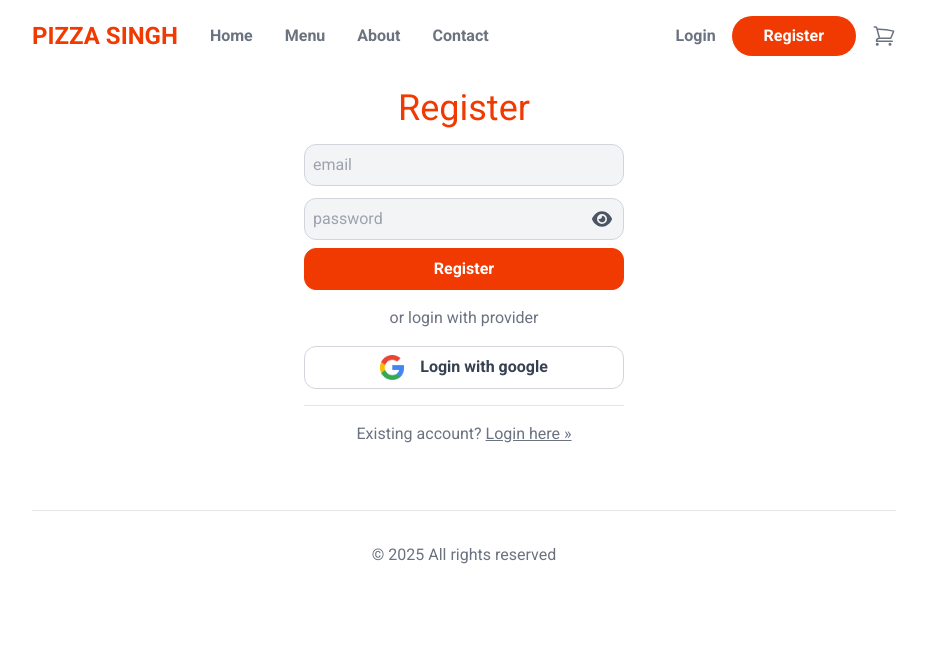
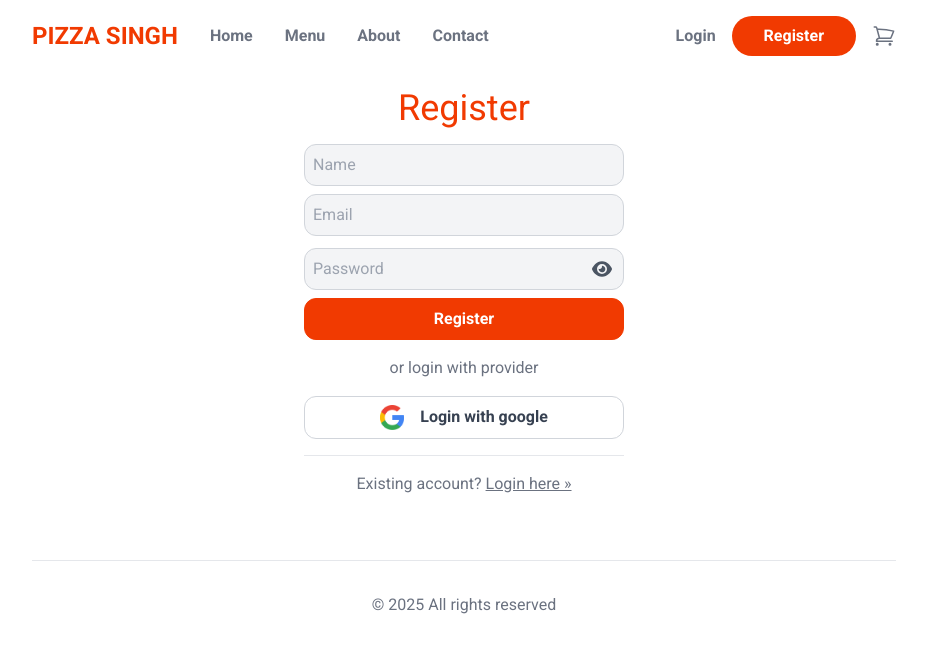
Before and after one commit to amansingh999/food-ordering-master, a Next.js app: page /register in a window 1280 px wide. Shown: the top 652 px of the page, without its empty margins (176-1103 px from the left). Built offline with nearby package versions, Linux system fonts and the light colour scheme; no server answers.

Commit message:
Added name field in registration

```diff
--- a/src/app/orders/page.js
+++ b/src/app/orders/page.js
@@ -31,6 +31,11 @@ export default function OrdersPage() {
       <div className="mt-8">
         {loadingOrders && (
           <div>Loading orders...</div>
+        )}
+        {!loadingOrders && orders.length === 0 && (
+          <div className="text-center text-gray-500 mt-4">
+            No orders found. 🛒
+          </div>
         )}
         {orders?.length > 0 && orders.map(order => (
           <div
--- a/src/app/register/page.js
+++ b/src/app/register/page.js
@@ -13,6 +13,7 @@ export default function RegisterPage() {
   const [userCreated, setUserCreated] = useState(false);
   const [error, setError] = useState(false);
   const [showPassword, setShowPassword] = useState(false);
+  const [name, setName] = useState('');
   async function handleFormSubmit(ev) {
     ev.preventDefault();
     setCreatingUser(true);
@@ -20,7 +21,7 @@ export default function RegisterPage() {
     setUserCreated(false);
     const response = await fetch('/api/register', {
       method: 'POST',
-      body: JSON.stringify({ email, password }),
+      body: JSON.stringify({ email, password, name }),
       headers: { 'Content-Type': 'application/json' },
     });
     if (response.ok) {
@@ -52,8 +53,15 @@ export default function RegisterPage() {
       )}
       <form className='block max-w-xs mx-auto' onSubmit={handleFormSubmit}>
         <input
+          type='text'
+          placeholder='Name'
+          value={name}
+          disabled={creatingUser}
+          onChange={(ev) => setName(ev.target.value)}
+        />
+        <input
           type='email'
-          placeholder='email'
+          placeholder='Email'
           value={email}
           disabled={creatingUser}
           onChange={(ev) => setEmail(ev.target.value)}
@@ -61,7 +69,7 @@ export default function RegisterPage() {
         <div className='relative mt-3'>
           <input
             type={showPassword ? 'text' : 'password'}
-            placeholder='password'
+            placeholder='Password'
             value={password}
             disabled={creatingUser}
             onChange={(ev) => setPassword(ev.target.value)}
```
